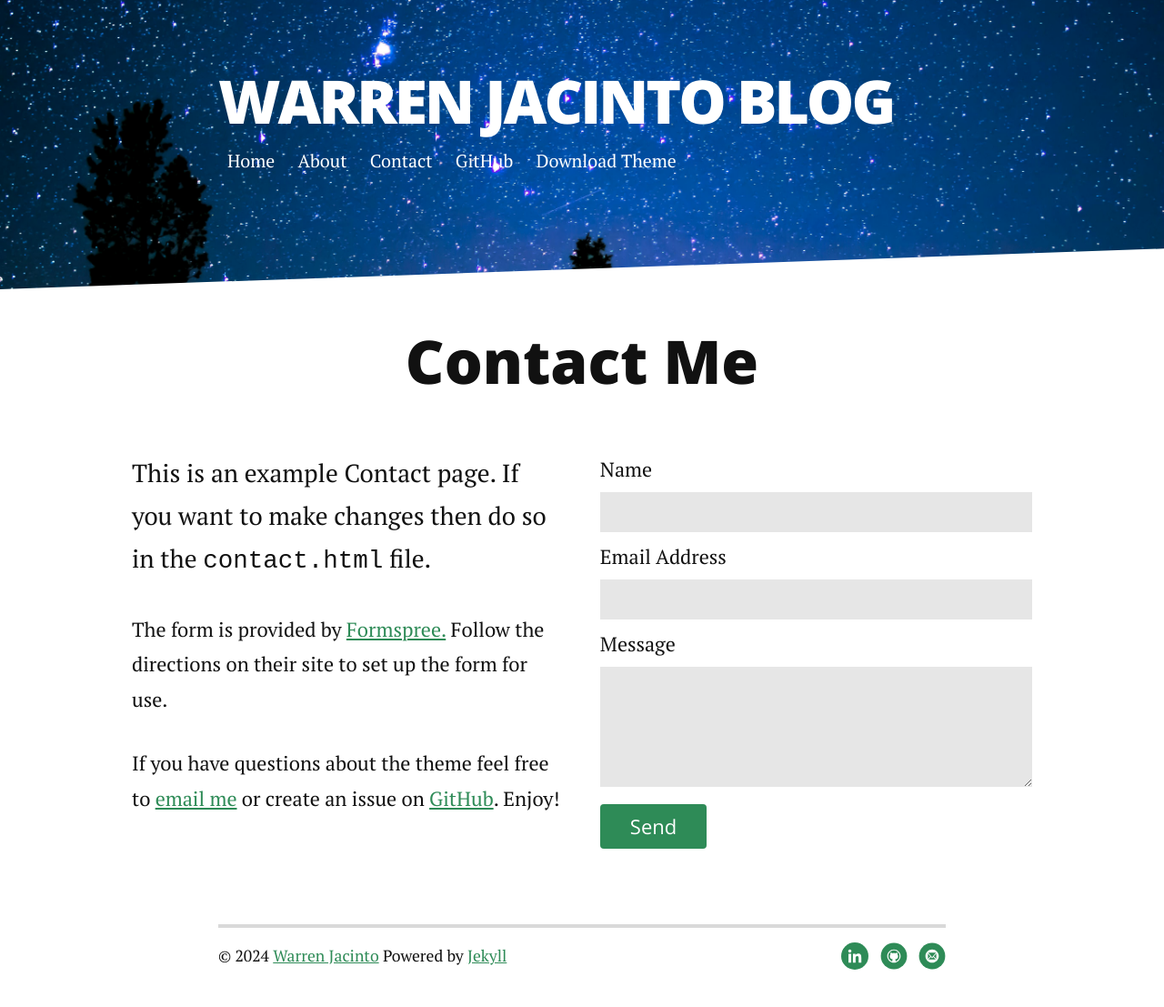
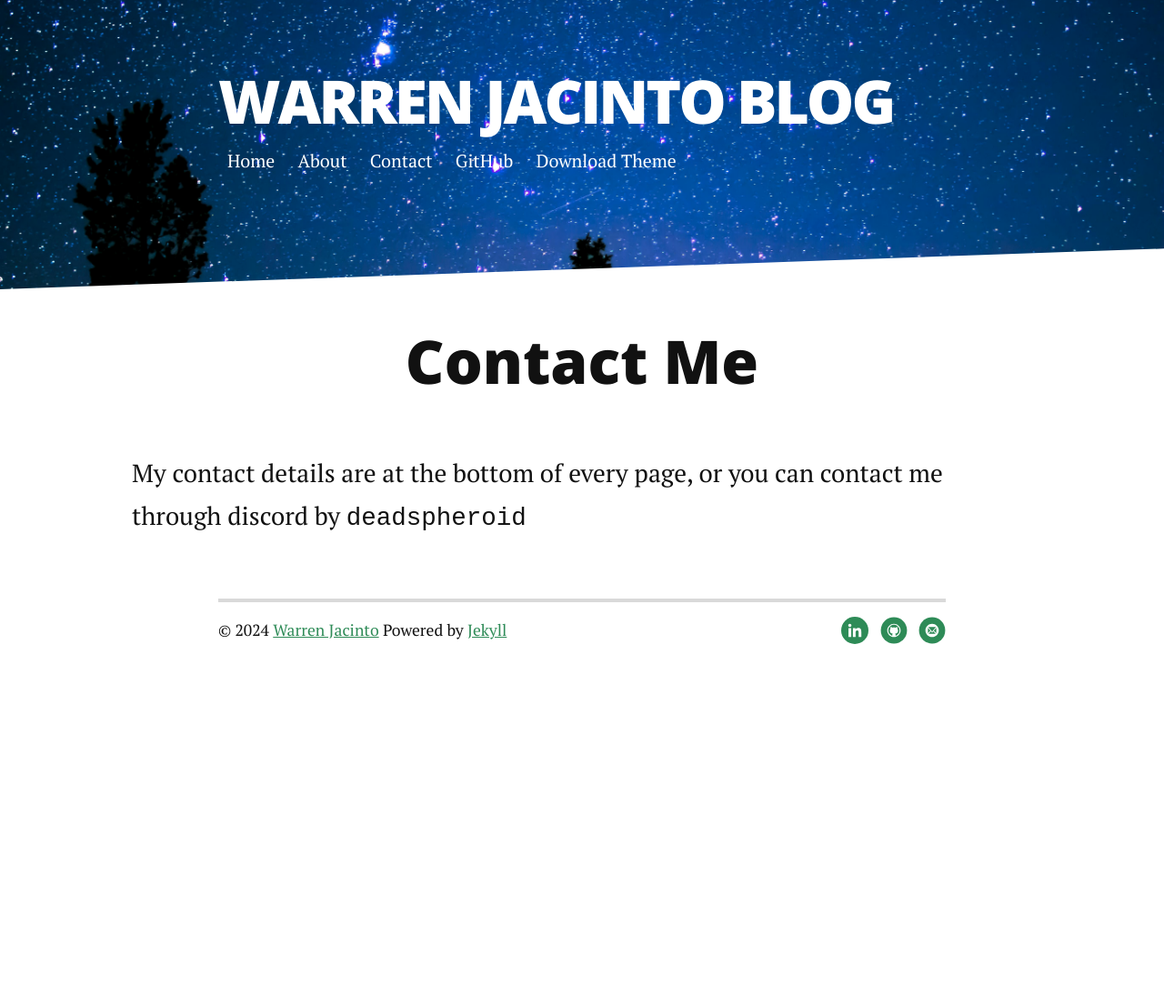
Before and after one commit to DeadSpheroid/my-blog, a Jekyll site: the page built from contact.md, in a window 1280 px wide. Shown: the whole page at 91% size. Built offline with Jekyll 4.4.1, drawn with Linux system fonts in a browser that asks for light colours; nearby versions of some CDN libraries; after the commit the page ends 900 px from its top, so only the background shows below that; some of the changed lines change nothing that is shown.

Commit message:
first post added

````diff
--- /dev/null
+++ b/_posts/2024-06-09-.md
@@ -0,0 +1,126 @@
+---
+layout: post
+title:  "OpenCL, meet the Gnuastro Build System"
+date:   2024-06-09
+description: Delving into OpenCL, and why it was chosen for Gnuastro, along with the basics.
+---
+
+<p class="intro"><span class="dropcap">I</span>n this post, I hope to summarize the work done so far towards my GSoC project in integrating OpenCL with the Gnuastro library and my relatively limited understanding of OpenCL.</p>
+
+# What is OpenCL?
+<p align="center" width="100%">
+  <img src="/assets/img/opencl-logo.png" alt="OpenCL Logo" style="margin-bottom: 0; margin-top: 24px">
+</p>
+Open Computing Language is a framework for writing programs that execute across heterogenous platforms. In simpler terms, OpenCL provides a standard interface for programmers to execute the same code across multiple devices, be it a CPU or a GPU or any other accelerator.
+
+It comprises of the OpenCL standard which is maintained by Khronos, and implemented by the various hardware manufacturers and by the open source community across a wide variety of devices.
+
+Most modern devices all support OpenCL in some format or the other. Intel/Nvidia for example provide their own propietary implementations. On the other hand, POCL an open source project provides implementations for those that dont have actively maintained propietary ones, like AMD.
+
+# Why OpenCL?
+
+<p align="center" width="100%">
+  <img src="/assets/img/cl-cuda.jpeg" alt="OpenCL versus CUDA" style="margin-bottom: 0; margin-top: 24px">
+</p>
+
+Unlike certain propietary frameworks *cough* CUDA *cough*, OpenCL is not constrained to any particular manufacturer. You can target any GPU/CPU as long as you get the OpenCL implementation for that devices. This is made easy thanks to projects like POCL.
+
+The performance of CUDA versus OpenCL is heavily debated and leans towards CUDA for Nvidia hardware, but the difference depends on the use case and isn't too much of a concern as compared to the way they are used.
+
+The downside of OpenCL is the smaller community and the lack of many modern features that CUDA brings.
+
+<blockquote>
+The inner workings of OpenCL, how I managed to set it up, how the OpenCL C API works is another long story and is deserving of its own post.
+</blockquote>
+
+
+# Kickoff with Gnuastro
+
+The first goal for the project was to figure out a way to integrate OpenCL with the Gnuastro build system.
+
+Gnuastro like many other free software uses the GNU Build System also called GNU Autotools
+
+<p align="center" width="100%">
+  <img src="/assets/img/gnu-logo.png" alt="GNU Autotools" style="margin-bottom: 0; margin-top: 24px">
+</p>
+
+The three major componenets of Autotools are:
+
+### Autoconf
+At the heart of Autotools, we have Autoconf, which generates a single *configure* script from a *configure.ac* file.
+
+This *configure* script scans the environment for various files and libraries, specific versions of them, the hardware being used, and more. Then, it configures the build of the project in certain ways enabling/disabling certain parts depending on what was found and what wasnt.
+
+In this way, the portability of any project can be ensured by simply distributing the configure script, along with the *Makefile.in*s.
+
+### Automake
+Automake makes use of information found by *configure* and generates the *Makefile*s necessary to build the project.
+
+To be more precise, it parses *Makefile.am*s into *Makefile.in*s which are in turn parse by *configure* to produce the final *Makefile*s. Automake also performs automatic dependency tracking, so that recompilling isn't done unless required.
+
+All you have to do, is specify the name and each of the sources involved in the library/binary, and Automake does the rest.
+
+### Libtool
+Libtool is responsible for abstracting the library creation process, since different platforms handle static/dynamic libraries differently.
+
+<blockquote>
+I mainly worked with Automake and Autoconf during integration and didn't really touch Libtool.
+</blockquote>
+
+# Stepping into Integration
+
+### Inside `configure.ac`
+Without getting into detail, when checking for the presence of OpenCL, it suffices to check for `libOpenCL.so` and the `CL.h` header file.
+
+That is, Gnuastro should be able to include the OpenCL header file to use its C API, and then later link against the OpenCL library.
+
+Luckily for us, Gnulib provides a simple `AC_LIB_HAVE_LINKFLAGS` macro which takes as input, a library name and a test code and tries to find the library and compile/link the test code.
+
+Upon successfully executing, it sets certain variables, so we can modify further building on the basis of finding OpenCL.
+```bash
+AC_LIB_HAVE_LINKFLAGS([OpenCL], [], [#include <CL/cl.h>])
+AS_IF([test "x$LIBOPENCL" = x],
+      [
+        if successfull ...
+      ],
+      [
+        LIBS="$LIBOPENCL $LIBS"
+        has_ocl=1;
+        if unsuccessfull ...
+      ])
+AM_CONDITIONAL([COND_HASOPENCL], [test "x$has_ocl" = "x1"])
+```
+After making these modifications to `configure.ac`, we can now test whether OpenCL was found inside the various `Makefile.am`s and accordingly change the build.
+
+### Inside `Makefile.am`
+Now, we can use the variable we set previously in `configure.ac` and either include or exclude the OpenCL modules from being compiled and included in the library.
+
+```bash
+if COND_HASOPENCL
+  $(info "Found OpenCL")
+  MAYBE_CL = cl_utils.c
+  MAYBE_CL_H = $(headersdir)/cl_utils.h
+  MAYBE_CONVOLVE_CL = cl_convolve.c
+else
+  $(info "What is Opencl?")
+endif
+```
+```bash
+libgnuastro_la_SOURCES = \
+  $(MAYBE_NUMPY_C) \
+  $(MAYBE_WCSDISTORTION) \
+  $(MAYBE_CL) \
+  $(MAYBE_CONVOLVE_CL) \
+  arithmetic.c \
+  arithmetic-and.c \
+  ...
+```
+
+Additionally, we need to save this variable in Gnuastro's `config.h` file for later use to prevent other modules from mistakenly including the OpenCL ones incase OpenCL was not compiled.
+
+# checking for build system... yes
+Now when someone builds Gnuastro, if OpenCL is present on their system, then the OpenCL relevant files are compiled and included in the library.
+
+On the other hand, if OpenCL is absent, then the library is built as normal, as if OpenCL never existed.
+
+Finally, we can get started with the actual OpenCl part and we'll have a look at Image Convolution(astconvolve) in the next post...
--- a/_sass/modules/_syntax.scss
+++ b/_sass/modules/_syntax.scss
@@ -11,7 +11,7 @@
   -moz-border-radius: 3px;
   -webkit-border-radius: 3px;
   border-radius: 3px;
-  padding: 20px;
+  padding: 5px;
   background: #343642;
   color: #C1C2C3;
 }
--- a/contact.md
+++ b/contact.md
@@ -5,10 +5,9 @@ title: Contact Long Haul
 
 <div id="contact">
   <h1 class="pageTitle">Contact Me</h1>
-  <div class="contactContent">
-    <p class="intro">This is an example Contact page. If you want to make changes then do so in the <code>contact.html</code> file.</p>
-    <p>The form is provided by <a href="http://formspree.io/">Formspree.</a> Follow the directions on their site to set up the form for use.</p>
-    <p>If you have questions about the theme feel free to <a href="mailto:brimaidesigns@gmail.com">email me</a> or create an issue on <a href="https://github.com/brianmaierjr/long-haul">GitHub</a>. Enjoy!</p>
+    <p class="intro">My contact details are at the bottom of every page, or you can contact me through discord by <code>deadspheroid</code></p>
+    <!-- <p>The form is provided by <a href="http://formspree.io/">Formspree.</a> Follow the directions on their site to set up the form for use.</p>
+    <p>If you have questions about the theme feel free to <a href="mailto:warrenjacinto@gmail.com">email me</a> or create an issue on <a href="https://github.com/deadspheroid">GitHub</a>. Enjoy!</p>
   </div>
   <form action="http://formspree.io/your@mail.com" method="POST">
     <label for="name">Name</label>
@@ -18,5 +17,5 @@ title: Contact Long Haul
     <label for="message">Message</label>
     <textarea name="message" id="message" cols="30" rows="10" class="full-width"></textarea><br>
     <input type="submit" value="Send" class="button">
-  </form>
+  </form> -->
 </div>
````
Also changed, not shown: assets/img/cl-cuda.jpeg (added), assets/img/gnu-logo.png (added), assets/img/opencl-logo.png (added).
